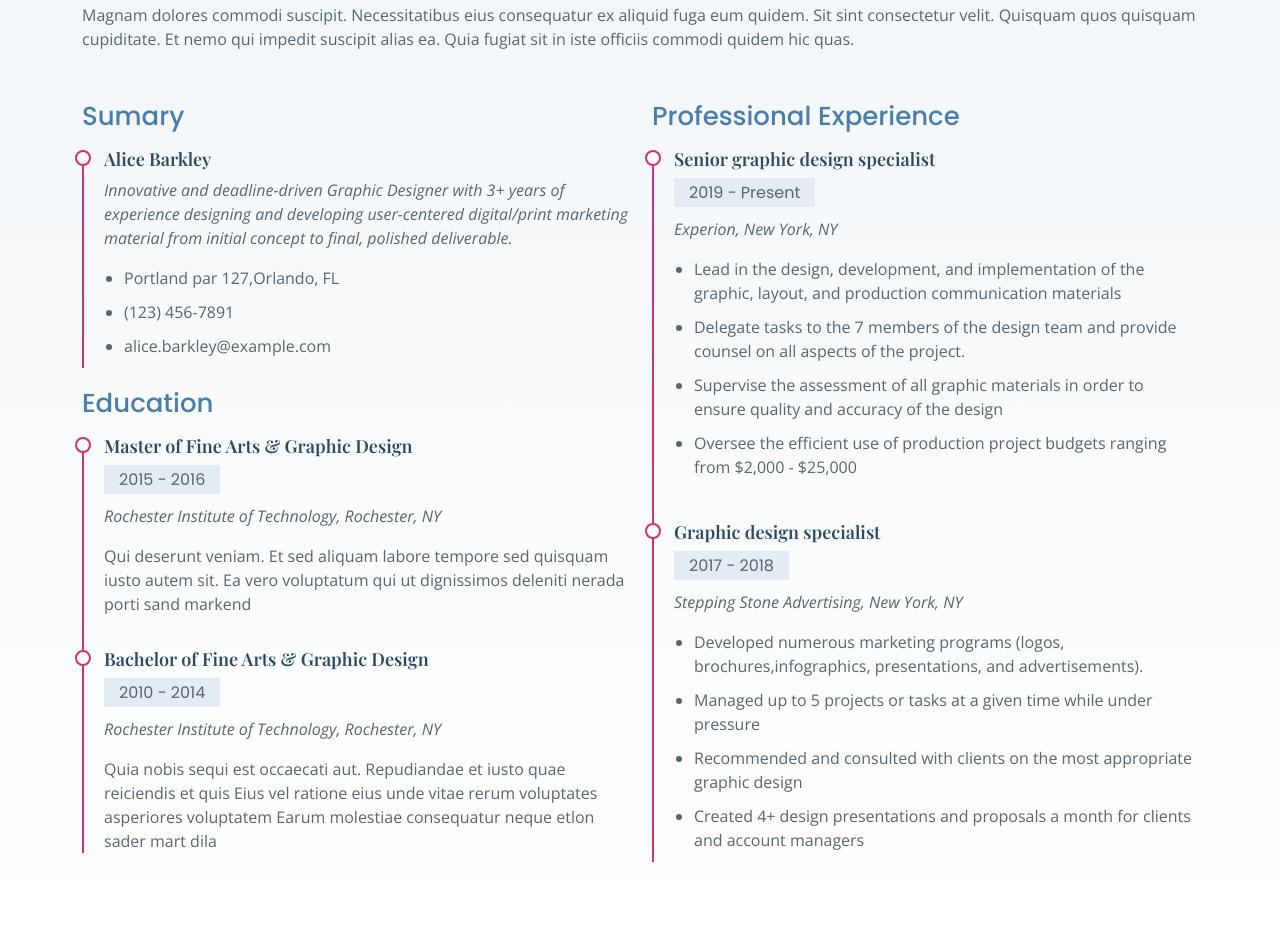
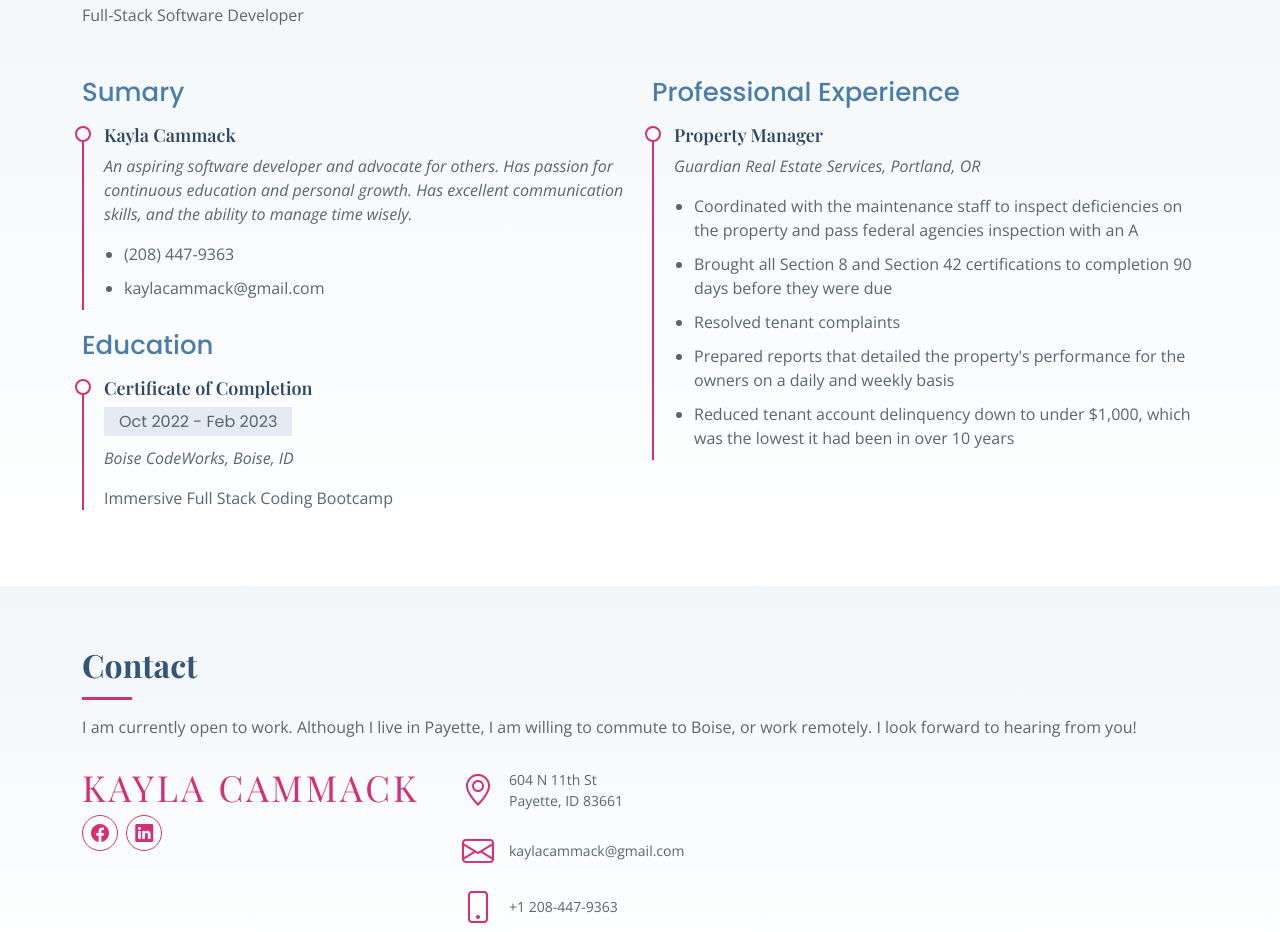
Before and after one commit to kaylacammack/Portfolio, a plain HTML site: page index.html in a window 1280 px wide. Shown: the part 2108-3040 px from the top of the page. Drawn offline with nearby package versions, Linux system fonts and the light colour scheme; a web font is replaced by a local one.

Commit message:
Updated resume & contact information.

```diff
--- a/index.html
+++ b/index.html
@@ -155,80 +155,59 @@
     </div>
 </section>
 
-    <!-- ======= Resume Section ======= -->
+    <!-- SECTION Resume -->
     <section id="resume" class="resume section-bg">
         <div class="container">
 
             <div class="section-title">
                 <h2>Resume</h2>
-          <p>Magnam dolores commodi suscipit. Necessitatibus eius consequatur ex aliquid fuga eum quidem. Sit sint consectetur velit. Quisquam quos quisquam cupiditate. Et nemo qui impedit suscipit alias ea. Quia fugiat sit in iste officiis commodi quidem hic quas.</p>
+                <p>Full-Stack Software Developer</p>
             </div>
 
             <div class="row">
                 <div class="col-lg-6">
                     <h3 class="resume-title">Sumary</h3>
                     <div class="resume-item pb-0">
-              <h4>Alice Barkley</h4>
-              <p><em>Innovative and deadline-driven Graphic Designer with 3+ years of experience designing and developing user-centered digital/print marketing material from initial concept to final, polished deliverable.</em></p>
+                        <h4>Kayla Cammack</h4>
+                        <p><em>An aspiring software developer and advocate for others. Has passion for continuous education and personal growth. Has excellent communication skills, and the ability to manage time wisely.</em></p>
                         <p>
                             <ul>
-                <li>Portland par 127,Orlando, FL</li>
-                <li>(123) 456-7891</li>
-                <li>alice.barkley@example.com</li>
+                                <li>(208) 447-9363</li>
+                                <li>kaylacammack@gmail.com</li>
                             </ul>
                         </p>
                     </div>
 
                     <h3 class="resume-title">Education</h3>
                     <div class="resume-item">
-              <h4>Master of Fine Arts &amp; Graphic Design</h4>
-              <h5>2015 - 2016</h5>
-              <p><em>Rochester Institute of Technology, Rochester, NY</em></p>
-              <p>Qui deserunt veniam. Et sed aliquam labore tempore sed quisquam iusto autem sit. Ea vero voluptatum qui ut dignissimos deleniti nerada porti sand markend</p>
-            </div>
-            <div class="resume-item">
-              <h4>Bachelor of Fine Arts &amp; Graphic Design</h4>
-              <h5>2010 - 2014</h5>
-              <p><em>Rochester Institute of Technology, Rochester, NY</em></p>
-              <p>Quia nobis sequi est occaecati aut. Repudiandae et iusto quae reiciendis et quis Eius vel ratione eius unde vitae rerum voluptates asperiores voluptatem Earum molestiae consequatur neque etlon sader mart dila</p>
+                        <h4>Certificate of Completion</h4>
+                        <h5>Oct 2022 - Feb 2023</h5>
+                        <p><em>Boise CodeWorks, Boise, ID</em></p>
+                        <p>Immersive Full Stack Coding Bootcamp</p>
                     </div>
                 </div>
                 <div class="col-lg-6">
                     <h3 class="resume-title">Professional Experience</h3>
                         <div class="resume-item">
-              <h4>Senior graphic design specialist</h4>
-              <h5>2019 - Present</h5>
-              <p><em>Experion, New York, NY </em></p>
+                            <h4>Property Manager</h4>
+                            <p><em>Guardian Real Estate Services, Portland, OR </em></p>
                             <p>
                                 <ul>
-                <li>Lead in the design, development, and implementation of the graphic, layout, and production communication materials</li>
-                <li>Delegate tasks to the 7 members of the design team and provide counsel on all aspects of the project. </li>
-                <li>Supervise the assessment of all graphic materials in order to ensure quality and accuracy of the design</li>
-                <li>Oversee the efficient use of production project budgets ranging from $2,000 - $25,000</li>
-              </ul>
-              </p>
-            </div>
-            <div class="resume-item">
-              <h4>Graphic design specialist</h4>
-              <h5>2017 - 2018</h5>
-              <p><em>Stepping Stone Advertising, New York, NY</em></p>
-              <p>
-              <ul>
-                <li>Developed numerous marketing programs (logos, brochures,infographics, presentations, and advertisements).</li>
-                <li>Managed up to 5 projects or tasks at a given time while under pressure</li>
-                <li>Recommended and consulted with clients on the most appropriate graphic design</li>
-                <li>Created 4+ design presentations and proposals a month for clients and account managers</li>
+                                    <li>Coordinated with the maintenance staff to inspect deficiencies on the property and pass federal agencies inspection with an A</li>
+                                    <li>Brought all Section 8 and Section 42 certifications to completion 90 days before they were due</li>
+                                    <li>Resolved tenant complaints</li>
+                                    <li>Prepared reports that detailed the property's performance for the owners on a daily and weekly basis</li>
+                                    <li>Reduced tenant account delinquency down to under $1,000, which was the lowest it had been in over 10 years</li>
                                 </ul>
                             </p>
                         </div>
                     </div>
                 </div>
-
             </div>
     </section><!-- End Resume Section -->
 
     <!-- ======= Services Section ======= -->
-    <section id="services" class="services section-bg">
+    <!-- <section id="services" class="services section-bg">
       <div class="container">
 
         <div class="section-title">
@@ -272,17 +251,15 @@
         </div>
 
       </div>
-    </section><!-- End Services Section -->
+    </section>End Services Section -->
 
-    <!-- ======= Portfolio Section ======= -->
-    <section id="portfolio" class="portfolio section-bg">
+    <!--SECTION Portfolio -->
+    <!-- <section id="portfolio" class="portfolio section-bg">
         <div class="container">
-
             <div class="section-title">
-          <h2>Portfolio</h2>
+                <h2>Applications</h2>
                 <p>Magnam dolores commodi suscipit. Necessitatibus eius consequatur ex aliquid fuga eum quidem. Sit sint consectetur velit. Quisquam quos quisquam cupiditate. Et nemo qui impedit suscipit alias ea. Quia fugiat sit in iste officiis commodi quidem hic quas.</p>
             </div>
-
             <div class="row">
                 <div class="col-lg-12 d-flex justify-content-center">
                     <ul id="portfolio-flters">
@@ -425,10 +402,11 @@
         </div>
 
       </div>
-    </section><!-- End Portfolio Section -->
+    </section> -->
+    <!-- End Portfolio Section -->
 
     <!-- ======= Testimonials Section ======= -->
-    <section id="testimonials" class="testimonials section-bg">
+    <!-- <section id="testimonials" class="testimonials section-bg">
       <div class="container">
 
         <div class="section-title">
@@ -450,7 +428,7 @@
                 <h3>Saul Goodman</h3>
                 <h4>Ceo &amp; Founder</h4>
               </div>
-            </div><!-- End testimonial item -->
+            </div>
 
             <div class="swiper-slide">
               <div class="testimonial-item">
@@ -463,7 +441,7 @@
                 <h3>Sara Wilsson</h3>
                 <h4>Designer</h4>
               </div>
-            </div><!-- End testimonial item -->
+            </div>
 
             <div class="swiper-slide">
               <div class="testimonial-item">
@@ -476,7 +454,7 @@
                 <h3>Jena Karlis</h3>
                 <h4>Store Owner</h4>
               </div>
-            </div><!-- End testimonial item -->
+            </div>
 
             <div class="swiper-slide">
               <div class="testimonial-item">
@@ -489,7 +467,7 @@
                 <h3>Matt Brandon</h3>
                 <h4>Freelancer</h4>
               </div>
-            </div><!-- End testimonial item -->
+            </div>
 
             <div class="swiper-slide">
               <div class="testimonial-item">
@@ -502,60 +480,50 @@
                 <h3>John Larson</h3>
                 <h4>Entrepreneur</h4>
               </div>
-            </div><!-- End testimonial item -->
+            </div>
 
           </div>
           <div class="swiper-pagination"></div>
         </div>
 
       </div>
-    </section><!-- End Testimonials Section -->
+    </section> -->
+    <!-- End Testimonials Section -->
 
     <!-- ======= Contact Section ======= -->
     <section id="contact" class="contact section-bg">
         <div class="container">
-
             <div class="section-title">
                 <h2>Contact</h2>
-          <p>Magnam dolores commodi suscipit. Necessitatibus eius consequatur ex aliquid fuga eum quidem. Sit sint consectetur velit. Quisquam quos quisquam cupiditate. Et nemo qui impedit suscipit alias ea. Quia fugiat sit in iste officiis commodi quidem hic quas.</p>
+                <p>I am currently open to work. Although I live in Payette, I am willing to commute to Boise, or work remotely. I look forward to hearing from you!</p>
             </div>
-
             <div class="row">
-
                 <div class="col-lg-4 col-md-4">
                     <div class="contact-about">
-              <h3>Lonely</h3>
-              <p>Cras fermentum odio eu feugiat. Justo eget magna fermentum iaculis eu non diam phasellus. Scelerisque felis imperdiet proin fermentum leo. Amet volutpat consequat mauris nunc congue.</p>
+                        <h3>Kayla Cammack</h3>
                         <div class="social-links">
-                <a href="#" class="twitter"><i class="bi bi-twitter"></i></a>
-                <a href="#" class="facebook"><i class="bi bi-facebook"></i></a>
-                <a href="#" class="instagram"><i class="bi bi-instagram"></i></a>
-                <a href="#" class="linkedin"><i class="bi bi-linkedin"></i></a>
+                            <a href="https://www.facebook.com/kayla.cammack" target="_blank" class="facebook"><i class="bi bi-facebook"></i></a>
+                            <a href="https://www.linkedin.com/in/kayla-cammack-15b46954/" target="_blank" class="linkedin"><i class="bi bi-linkedin"></i></a>
                         </div>
                     </div>
                 </div>
-
                 <div class="col-lg-3 col-md-4">
                     <div class="info">
                         <div class="d-flex align-items-center">
                             <i class="bi bi-geo-alt"></i>
-                <p>A108 Adam Street<br>New York, NY 535022</p>
+                            <p>604 N 11th St<br>Payette, ID 83661</p>
                         </div>
-
                         <div class="d-flex align-items-center mt-4">
                             <i class="bi bi-envelope"></i>
-                <p>info@example.com</p>
+                            <p>kaylacammack@gmail.com</p>
                         </div>
-
                         <div class="d-flex align-items-center mt-4">
                             <i class="bi bi-phone"></i>
-                <p>+1 5589 55488 55s</p>
-              </div>
-
+                            <p>+1 208-447-9363</p>
                         </div>
                     </div>
-
-          <div class="col-lg-5 col-md-8">
+                </div>
+                <!-- <div class="col-lg-5 col-md-8">
                     <form action="forms/contact.php" method="post" role="form" class="php-email-form">
                         <div class="form-group">
                             <input type="text" name="name" class="form-control" id="name" placeholder="Your Name" required>
@@ -576,12 +544,11 @@
                         </div>
                         <div class="text-center"><button type="submit">Send Message</button></div>
                         </form>
+                    </div> -->
                 </div>
-
             </div>
-
-      </div>
-    </section><!-- End Contact Section -->
+        </section>
+    <!-- End Contact Section -->
 
   </main><!-- End #main -->
 
```
Lines whose indentation alone changed are shown as unchanged.
